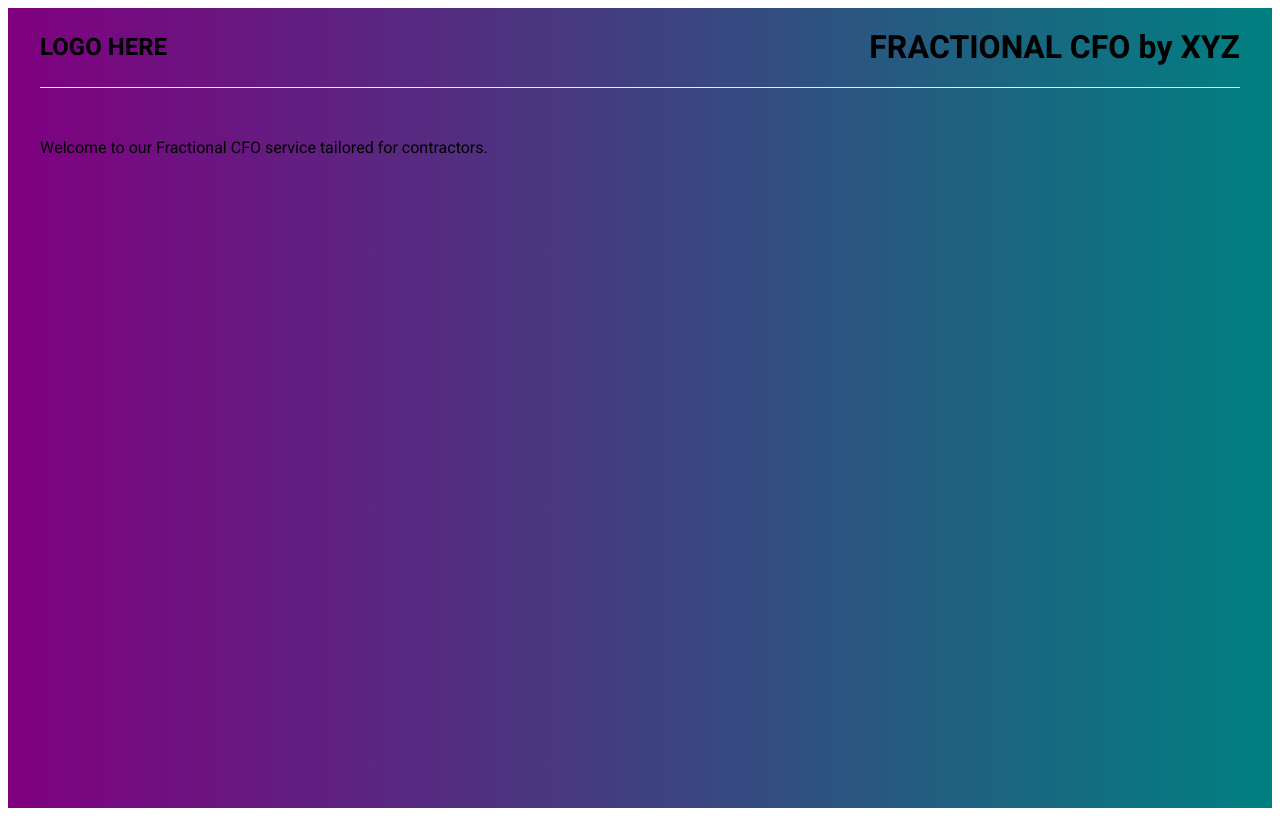
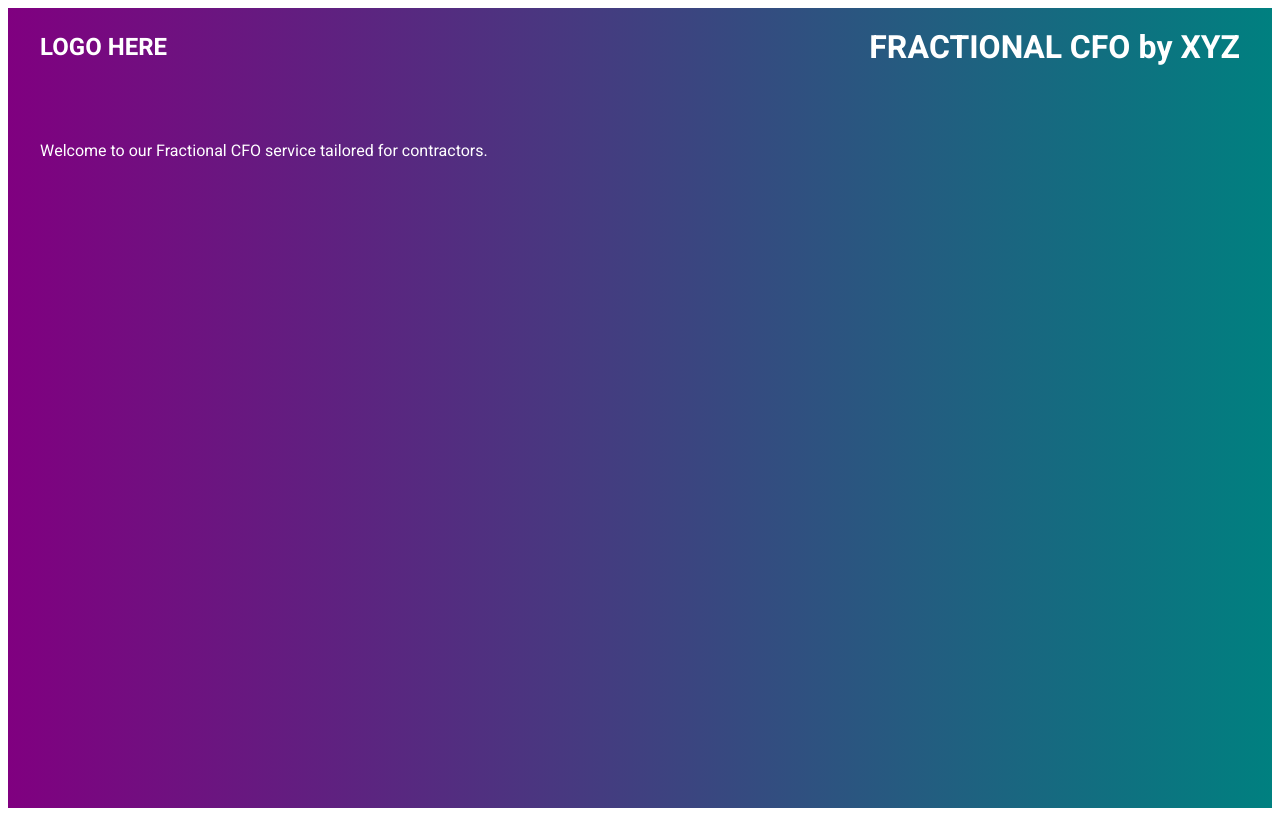
Before and after one commit to MetaCapFin/FractionalCFO, a Next.js app: page / in a window 1280 px wide. Built offline with nearby package versions, Linux system fonts and the light colour scheme.

Commit message:
Update Home.module.css

```diff
--- a/styles/Home.module.css
+++ b/styles/Home.module.css
@@ -2,6 +2,7 @@
   padding: 0 2rem;
   background: linear-gradient(to right, purple, teal);
   min-height: 100vh; /* Ensure it covers the full viewport height */
+  color: white; /* Set font color to white */
 }
 
 .header {
@@ -9,17 +10,19 @@
   align-items: center;
   justify-content: space-between;
   padding: 1rem 0;
-  border-bottom: 1px solid #eaeaea;
+  /* Remove the border line */
 }
 
 .logo {
   font-size: 1.5rem;
   font-weight: bold;
+  margin-bottom: 4px; /* Add spacing below the logo */
 }
 
 .title {
   margin: 0;
   font-size: 2rem;
+  margin-bottom: 4px; /* Add spacing below the title */
 }
 
 .main {
```
